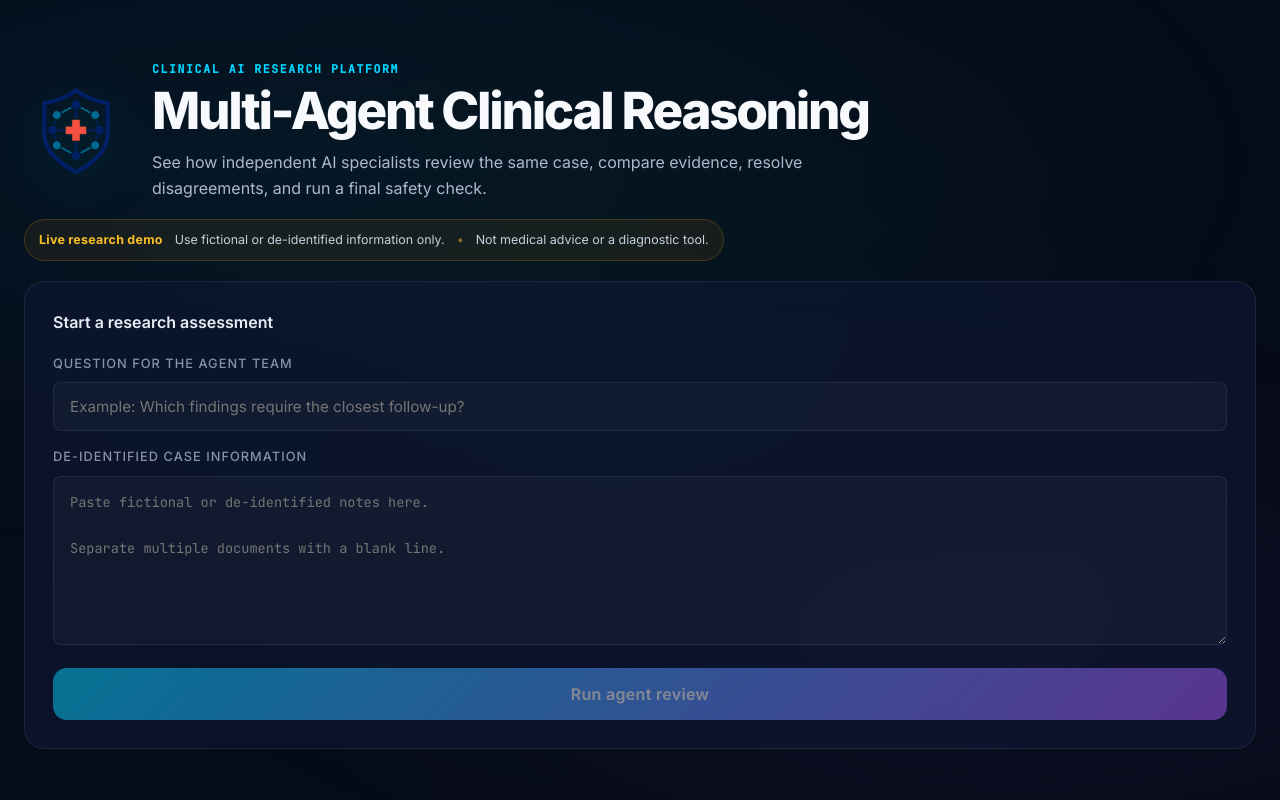
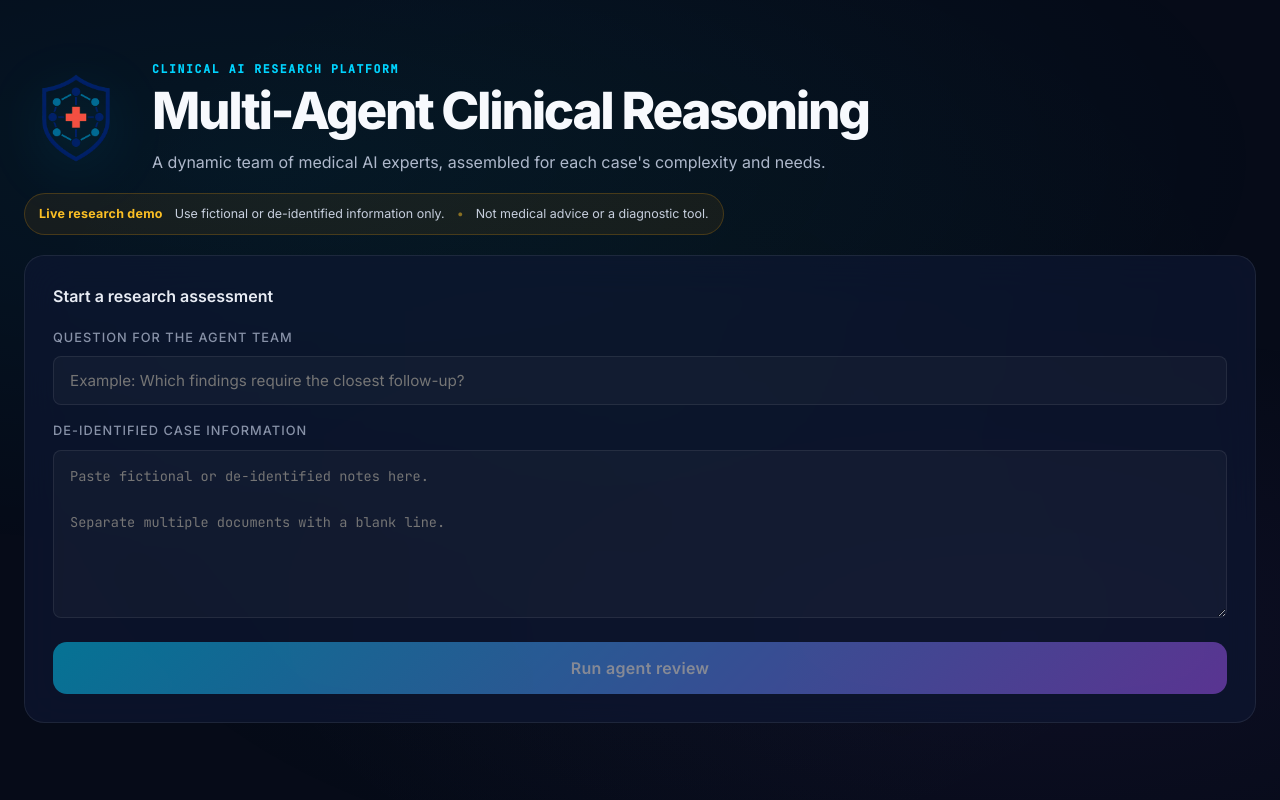
Before and after one commit to Taghreed-Alsharafi/Multi-Agent-AI-for-Reliable-Clinical-Reasoning, a React (Vite) app in the folder frontend/: page / in a window 1280 px wide. Shown: the top 800 px of the page. Built offline with nearby package versions, Linux system fonts and the light colour scheme; no server answers.

Commit message:
Sharpen the live demo tagline

```diff
--- a/frontend/src/App.jsx
+++ b/frontend/src/App.jsx
@@ -299,8 +299,8 @@ function App() {
           <span className="brand-eyebrow">Clinical AI research platform</span>
           <h1>Multi-Agent Clinical Reasoning</h1>
           <p>
-            See how independent AI specialists review the same case, compare
-            evidence, resolve disagreements, and run a final safety check.
+            A dynamic team of medical AI experts, assembled for each case's
+            complexity and needs.
           </p>
         </div>
       </header>
```
